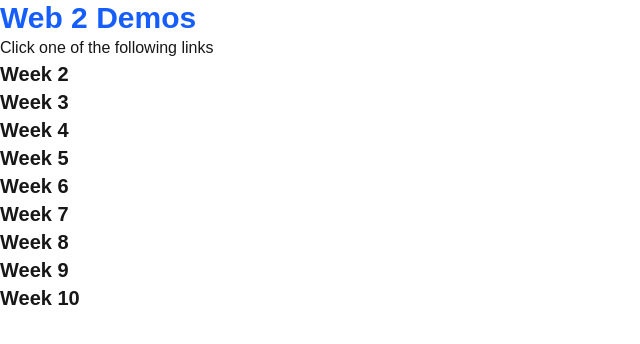
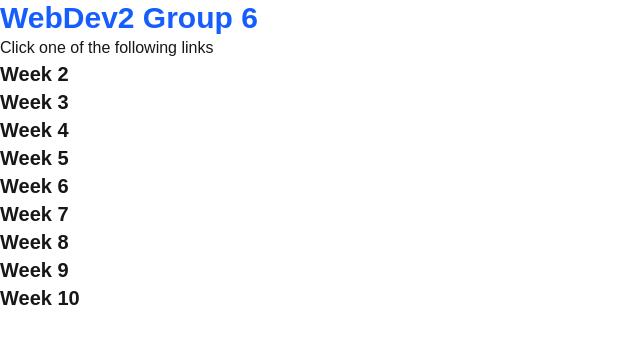
Before and after one commit to DeiterEdradan/cprg306-assignments, a Next.js app: page / in a window 1280 px wide. Shown: the top 344 px of the page, without its empty margins (0-640 px from the left). Built offline with nearby package versions, Linux system fonts and the light colour scheme.

Commit message:
Update page.js

```diff
--- a/app/page.js
+++ b/app/page.js
@@ -5,7 +5,7 @@ export default function Page() {
 
   return (
     <main>
-      <h1 className="text-3xl font-bold text-blue-600">Web 2 Demos</h1>
+      <h1 className="text-3xl font-bold text-blue-600">WebDev2 Group 6</h1>
       <p>Click one of the following links</p>
 
       {weeks.map((week) => (
```
